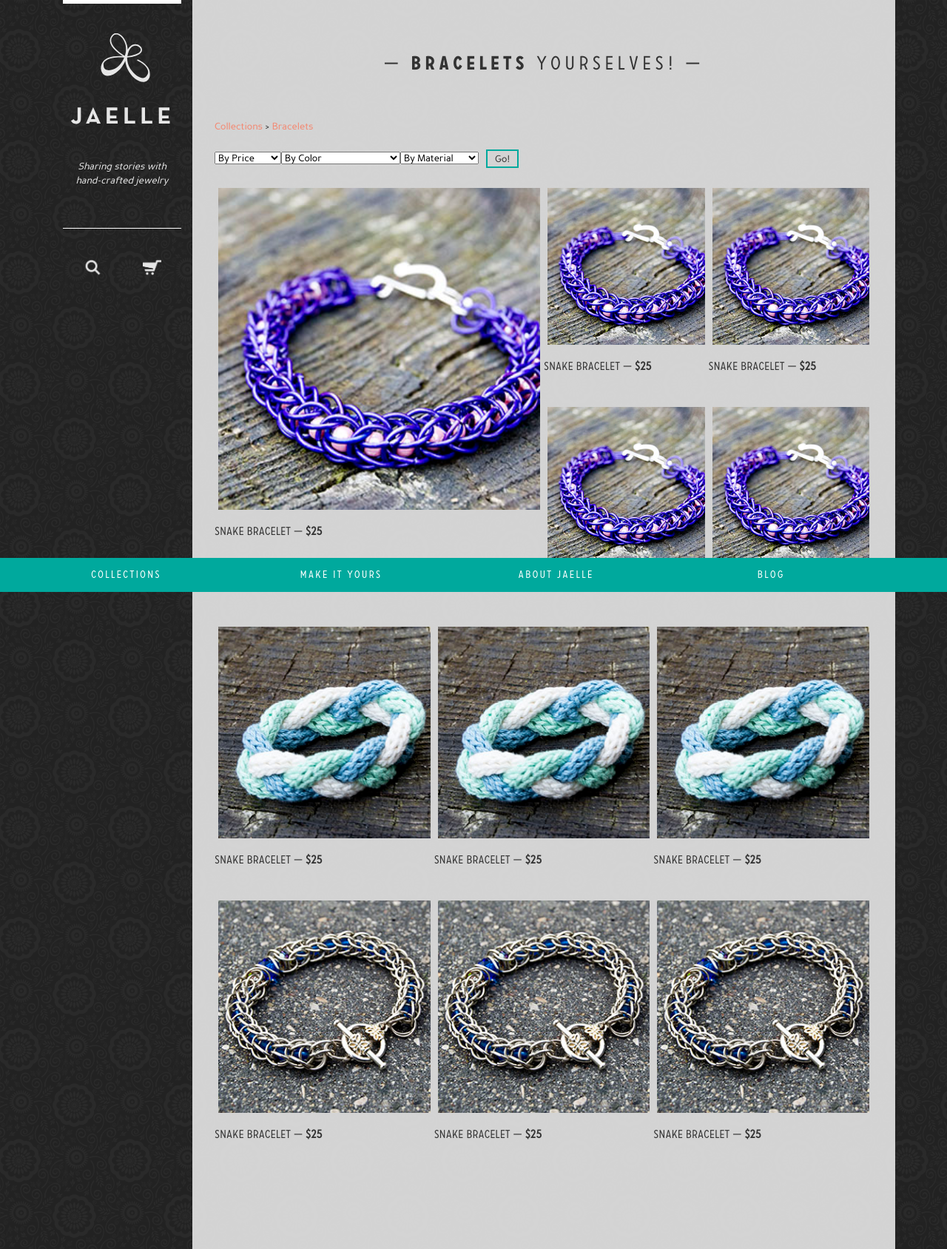
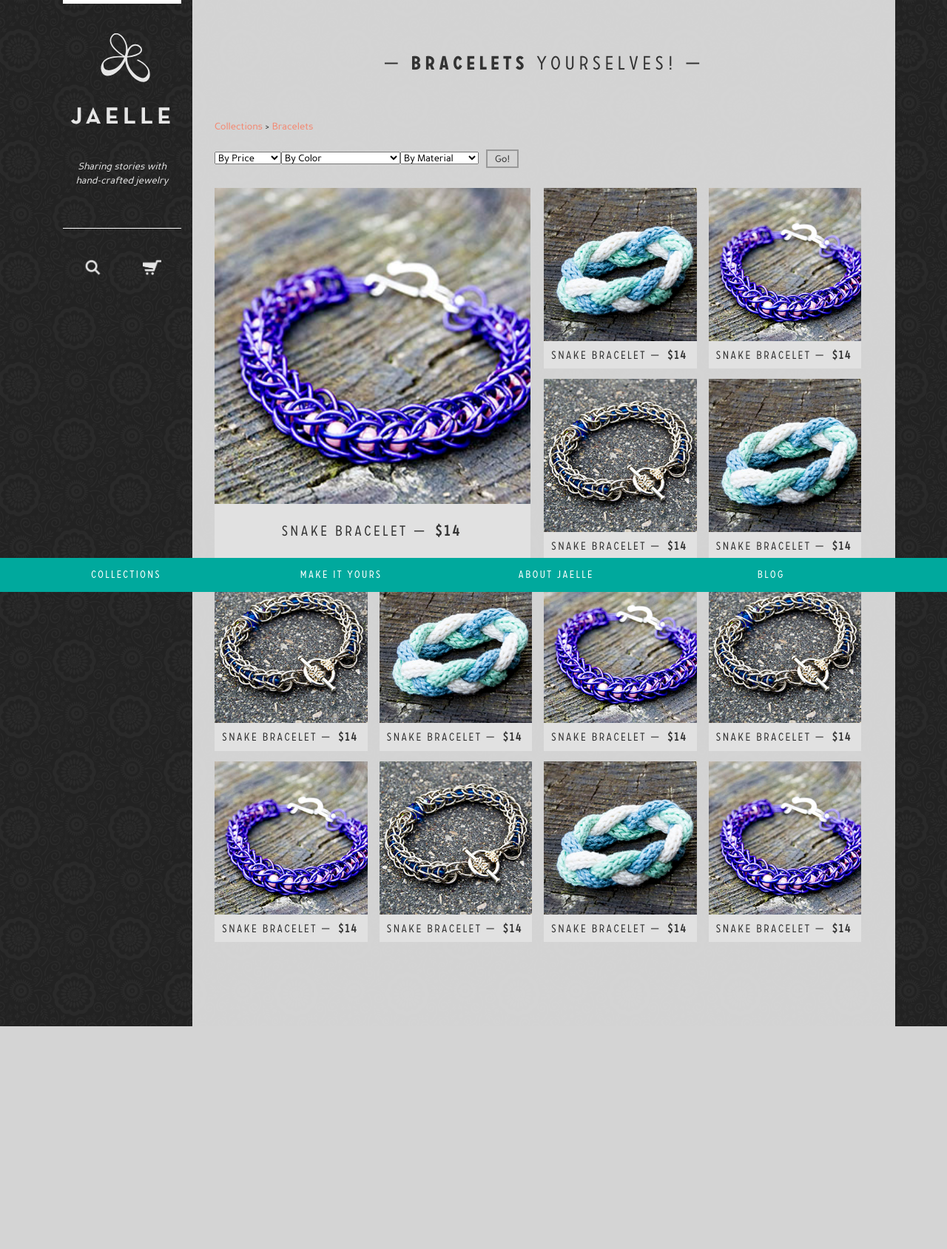
Before and after one commit to maryngo/Jaelle, a PHP site: page /collection-bracelets.html in a window 1280 px wide. Shown: the whole page at 74% size. After the commit the page ends 1387 px from the top, so only its background shows below. Run offline with PHP 8.4, Linux system fonts and the light colour scheme; some libraries are stand-ins or nearby versions.

Commit message:
collections - changed all img sizes

```diff
--- a/Week 7/site/collection-bracelets.html
+++ b/Week 7/site/collection-bracelets.html
@@ -66,8 +66,11 @@
 	<div class="content-container ten columns">
 		<h1 class="category-header">&mdash; <strong>Bracelets</strong> Yourselves! &mdash;</h1>
 
+		<!-- BREADCRUMBS -->
 		<p class="breadcrumbs"><a href="#">Collections</a> > <a href="#">Bracelets</a></p>
+		<!-- END BREADCRUMBS -->
 
+		<!-- FILTERS -->
 		<select class="filter">
 			<option value="title">By Price</option>
 			<option value="10">Under $10</option>
@@ -90,12 +93,187 @@
 		</select>
 
 		<a class="button" href="#">Go!</a>
+		<!-- END FILTERS -->
+
+		<!-- PRODUCT PHOTOS GRID -->
+		<div class="row">
+
+			<!-- BIG PHOTO -->
+			<div class="six columns">
+				<div class="big-box">
+					<a href="./bracelets/snake-bracelet.html">
+						<img src="img/product1.jpg" />
+							<div class="caption">
+							<h3>fade caption</h3>
+							<p>words words words words</p>
+						</div>
+
+					</a>
+				</div>
+
+				<div class="desc big-desc">
+					<h2>Snake Bracelet &mdash; <span class="price">$14</span></h2>
+				</div>
+			</div>
+			<!-- END BIG PHOTO -->
+
+			<!-- SMALL PHOTOS 1x2 -->
+			<div class="three columns">
+				<div class="box">
+					<a href="./bracelets/snake-bracelet.html">
+						<img src="img/product2.jpg" />
+					</a>
+				</div>
+
+				<div class="desc small">
+					<h3>Snake Bracelet &mdash; <span class="price">$14</span></h3>
+				</div>
+
+				<div class="box">
+					<a href="./bracelets/snake-bracelet.html">
+						<img src="img/product3.jpg" />
+					</a>
+				</div>
+
+				<div class="desc small">
+					<h3>Snake Bracelet &mdash; <span class="price">$14</span></h3>
+				</div>
+			</div>
+			<!-- END SMALL PHOTOS 1x2 -->
+
+			<!-- SMALL PHOTOS 1x2 -->
+			<div class="three columns">
+				<div class="box">
+					<a href="./bracelets/snake-bracelet.html">
+						<img src="img/product1.jpg" />
+					</a>
+				</div>
+
+				<div class="desc small">
+					<h3>Snake Bracelet &mdash; <span class="price">$14</span></h3>
+				</div>
+
+				<div class="box">
+					<a href="./bracelets/snake-bracelet.html">
+						<img src="img/product2.jpg" />
+					</a>
+				</div>
+
+				<div class="desc small">
+					<h3>Snake Bracelet &mdash; <span class="price">$14</span></h3>
+				</div>
+			</div>
+			<!-- END SMALL PHOTOS 1x2 -->
+		</div>
 
 		<div class="row">
+		<!-- SMALL PHOTOS 1x2 -->
+			<div class="three columns">
+				<div class="box">
+					<a href="./bracelets/snake-bracelet.html">
+						<img src="img/product3.jpg" />
+					</a>
+				</div>
+
+				<div class="desc small">
+					<h3>Snake Bracelet &mdash; <span class="price">$14</span></h3>
+				</div>
+
+				<div class="box">
+					<a href="./bracelets/snake-bracelet.html">
+						<img src="img/product1.jpg" />
+					</a>
+				</div>
+
+				<div class="desc small">
+					<h3>Snake Bracelet &mdash; <span class="price">$14</span></h3>
+				</div>
+			</div>
+			<!-- END SMALL PHOTOS 1x2 -->
+
+			<!-- SMALL PHOTOS 1x2 -->
+			<div class="three columns">
+				<div class="box">
+					<a href="./bracelets/snake-bracelet.html">
+						<img src="img/product2.jpg" />
+					</a>
+				</div>
+
+				<div class="desc small">
+					<h3>Snake Bracelet &mdash; <span class="price">$14</span></h3>
+				</div>
+
+				<div class="box">
+					<a href="./bracelets/snake-bracelet.html">
+						<img src="img/product3.jpg" />
+					</a>
+				</div>
+
+				<div class="desc small">
+					<h3>Snake Bracelet &mdash; <span class="price">$14</span></h3>
+				</div>
+			</div>
+			<!-- END SMALL PHOTOS 1x2 -->
+
+					<!-- SMALL PHOTOS 1x2 -->
+			<div class="three columns">
+				<div class="box">
+					<a href="./bracelets/snake-bracelet.html">
+						<img src="img/product1.jpg" />
+					</a>
+				</div>
+
+				<div class="desc small">
+					<h3>Snake Bracelet &mdash; <span class="price">$14</span></h3>
+				</div>
+
+				<div class="box">
+					<a href="./bracelets/snake-bracelet.html">
+						<img src="img/product2.jpg" />
+					</a>
+				</div>
+
+				<div class="desc small">
+					<h3>Snake Bracelet &mdash; <span class="price">$14</span></h3>
+				</div>
+			</div>
+			<!-- END SMALL PHOTOS 1x2 -->
+
+			<!-- SMALL PHOTOS 1x2 -->
+			<div class="three columns">
+				<div class="box">
+					<a href="./bracelets/snake-bracelet.html">
+						<img src="img/product3.jpg" />
+					</a>
+				</div>
+
+				<div class="desc small">
+					<h3>Snake Bracelet &mdash; <span class="price">$14</span></h3>
+				</div>
+
+				<div class="box">
+					<a href="./bracelets/snake-bracelet.html">
+						<img src="img/product1.jpg" />
+					</a>
+				</div>
+
+				<div class="desc small">
+					<h3>Snake Bracelet &mdash; <span class="price">$14</span></h3>
+				</div>
+			</div>
+			<!-- END SMALL PHOTOS 1x2 -->
+		</div>
+
+
+
+
+
+
+<!-- 		<div class="row">
 			<div class="six columns">
 				<div class="imgWrap">
-					<a href="bracelets/snake-bracelet.html" class="photo-link"><img src="img/product1.jpg" class="product-photo popular" alt="product1" /></a>
-					<p class="hover-desc">BLOOOOOOOP</p>
+					<a href="bracelets/snake-bracelet.html" class="photo-link"><img src="img/product1.jpg" class="product-photo popular" alt="product1" />
+					<p class="hover-desc">BLOOOOOOOP</p></a>
 				</div>
 				<h3 class="product-info">Snake Bracelet &mdash; <span class="bold">$25</span></h3>
 			</div>
@@ -145,9 +323,12 @@
 				<img src="img/product3.jpg" class="product-photo" alt="product3" />
 				<h3 class="product-info">Snake Bracelet &mdash; <span class="bold">$25</span></h3>
 			</div>
-		</div>
+		</div> -->
 
 </div>
 </div>
+
+<script>document.write('<script src="http://' + (location.host || 'localhost').split(':')[0] + ':35729/livereload.js?snipver=1"></' + 'script>')</script>
+
 </body>
 </html>
--- a/Week 7/site/css/stylesheet_collections.css
+++ b/Week 7/site/css/stylesheet_collections.css
@@ -50,7 +50,7 @@ html, body {
 
 a.button {
 	color: #333333;
-	border: 2px solid #00A99D;
+	border: 2px solid #999999;
 	padding: 3px 10px 1px;
 	margin: 7px 10px 27px;
 	float: left;
@@ -58,44 +58,93 @@ a.button {
 	}
 
 	.button:hover {
-		background-color: #00A99D;
+		background-color: #999999;
 		color: #ffffff;
 	}
 
 /* =========================================================
  * Product Images
  * ========================================================= */
-.imgWrap {
+
+.columns {
 	position: relative;
-}
-
-.product-photo {
-	padding: 0px 5px;
 	}
 
-	.popular {
+.big-box img {
+	width: 96%;
+	float: left;
 	}
 
-a.photo-link:hover .hover-desc {
-	opacity: 1;
-	visibility: visible;
+.box img {
+	width: 93%;
+	float: left;
 	}
 
-.hover-desc {
+.caption {
+	background-color: rgba(0,0,0,0.7);
 	position: absolute;
-	top: 0;
-	bottom: 0;
+
+	width: 96%;
+	height: 40%;
 	left: 0;
-	right: 0;
-	width: 100%;
-	height: 100%;
-	padding: 10px;
-	visibility: hidden;
+	top: 30%;
+
+	padding: 20px;
+	text-align: center;
+
 	opacity: 0;
 	}
 
-	.imgWrap:hover .hover-desc {
-		visibility: visible;
-		opacity: 0.6;
-		background-color: #ffffff;
+	.caption h3, .caption p {
+		color: #ffffff;
+		}
+
+	.big-box:hover .caption {
+		opacity: 1;
+
+		-webkit-transition: all 300ms ease-out;
+  		-moz-transition: all 300ms ease-out;
+  		-o-transition: all 300ms ease-out;
+  		-ms-transition: all 300ms ease-out;
+  		transition: all 300ms ease-out;
+		}
+
+.desc {
+	float: left;
+	width: 93%;
+	background-color: rgba(255,255,255,0.3);
+	text-align: center;
 	}
+
+	.big-desc {
+		float: left;
+		width: 96%;
+		}
+
+	.desc h2 {
+		color: #333333;
+		letter-spacing: 3px;
+		margin: 0;
+		padding: 28px 0px;
+		}
+
+.small {
+	margin-bottom: 14px;
+	}
+
+	.small h3 {
+		margin: 0;
+		padding: 10px 0px;
+		letter-spacing: 2px;
+		}
+
+.price {
+/*	background-color: #333333;
+	color: #ffffff;*/
+
+	padding: 4px 3px;
+
+	font-weight: bold;
+
+/*	border: 1px solid #333333;
+*/	}
```
Lines whose indentation alone changed are shown as unchanged.
